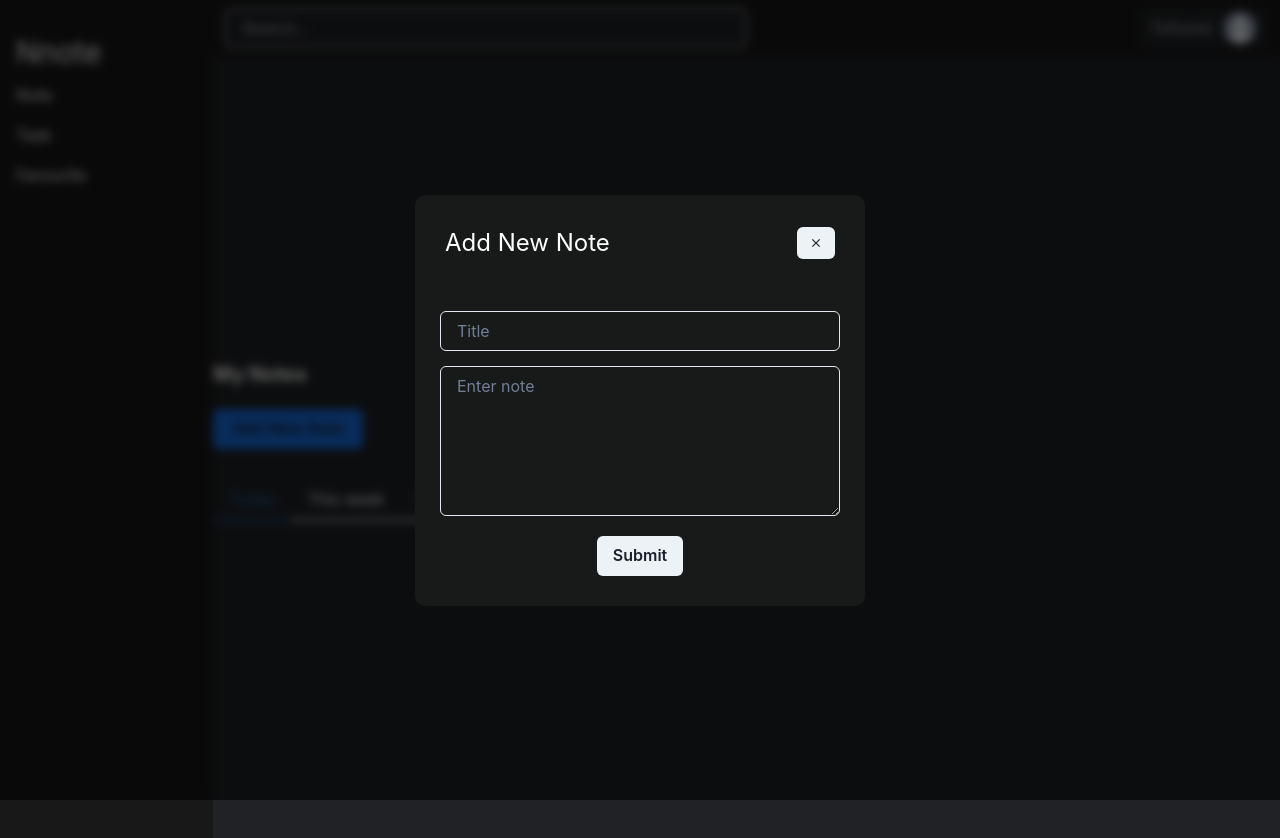
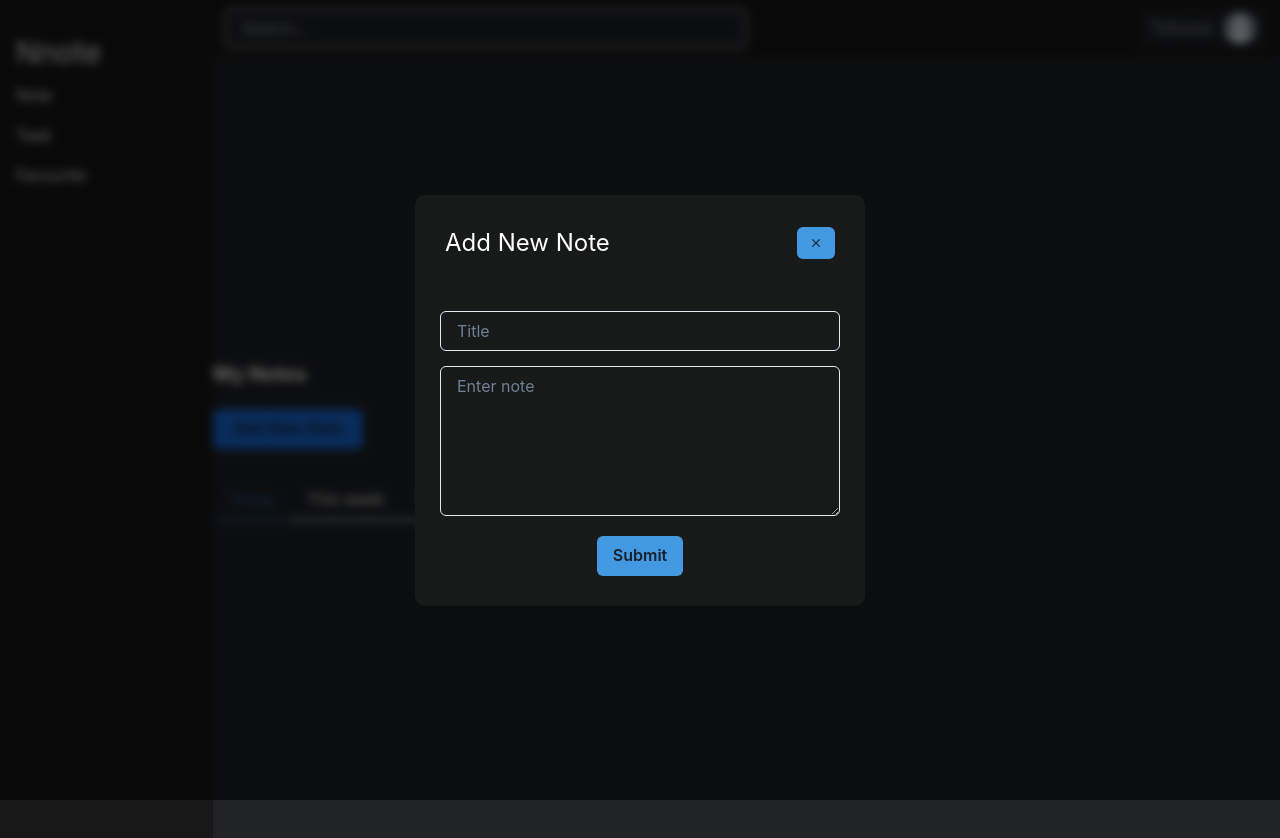
Before and after one commit to devtofunmi/Nnote, a React (Vite) app: page /dashboard/main in a window 1280 px wide. Both pictures are taken after a click on the button "Add New Note". Shown: the top 838 px of the page. Built offline with nearby package versions, Linux system fonts and the light colour scheme.

Commit message:
add bg and hover to the button

```diff
--- a/src/components/AddNote.jsx
+++ b/src/components/AddNote.jsx
@@ -44,7 +44,15 @@ const AddNote = ({ isOpen, closePopup, addNewNote }) => {
         >
           <Flex align={"center"} justify={"space-between"} w={"100%"}>
             <Text fontSize={"1.5rem"}>Add New Note</Text>
-            <Button size={"sm"} cursor={"pointer"} onClick={() => closePopup()}>
+            <Button
+              bg={"blue.400"}
+              _hover={{
+                backgroundColor: "rgba(#181819, 0.2)",
+              }}
+              size={"sm"}
+              cursor={"pointer"}
+              onClick={() => closePopup()}
+            >
               <MdOutlineClose />
             </Button>
           </Flex>
@@ -68,6 +76,10 @@ const AddNote = ({ isOpen, closePopup, addNewNote }) => {
             />
             <Button
               mt={"20px"}
+              bg={"blue.400"}
+              _hover={{
+                backgroundColor: "rgba(#181819, 0.2)",
+              }}
               onClick={() => {
                 handleSubmit();
 
```
